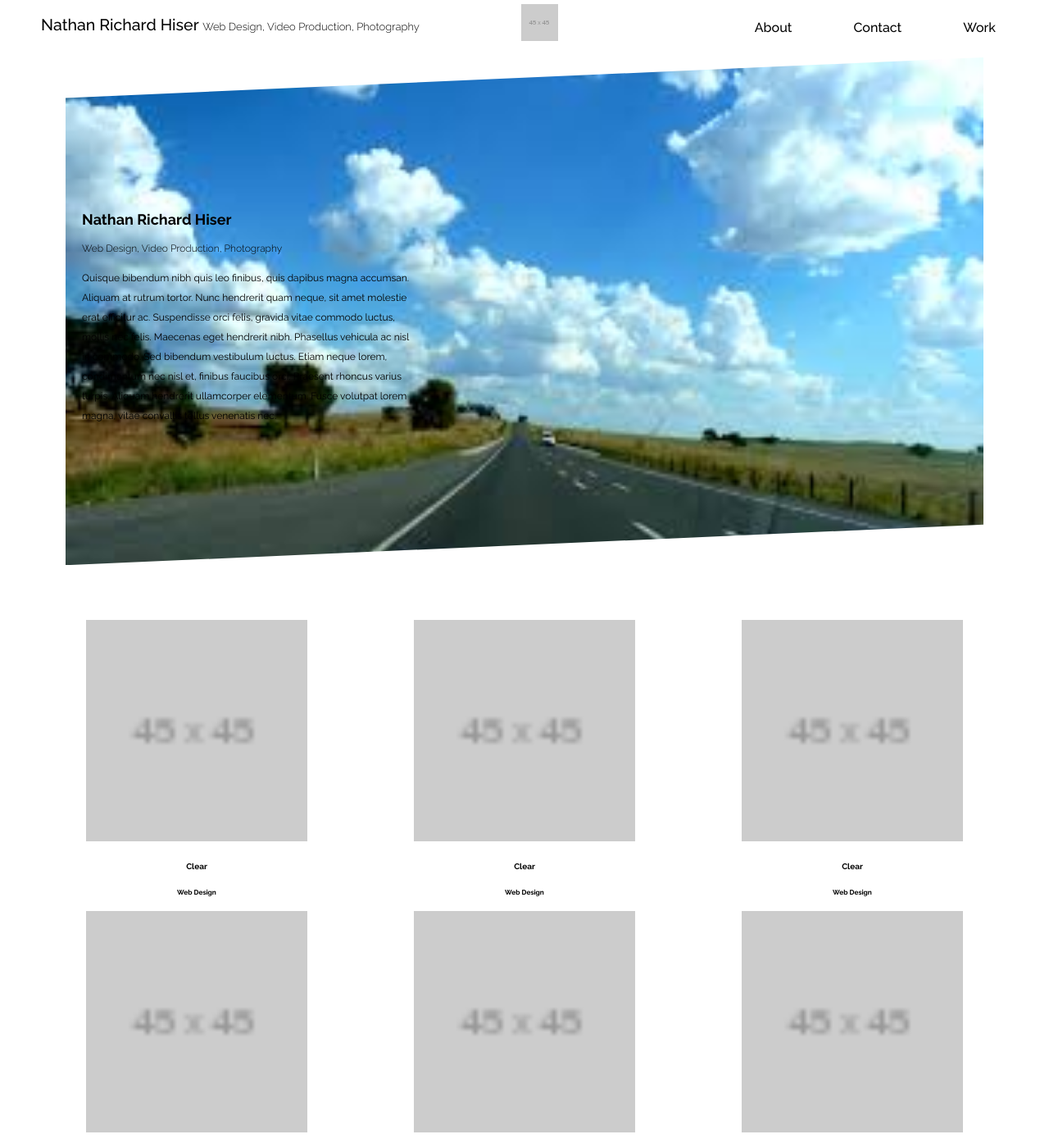
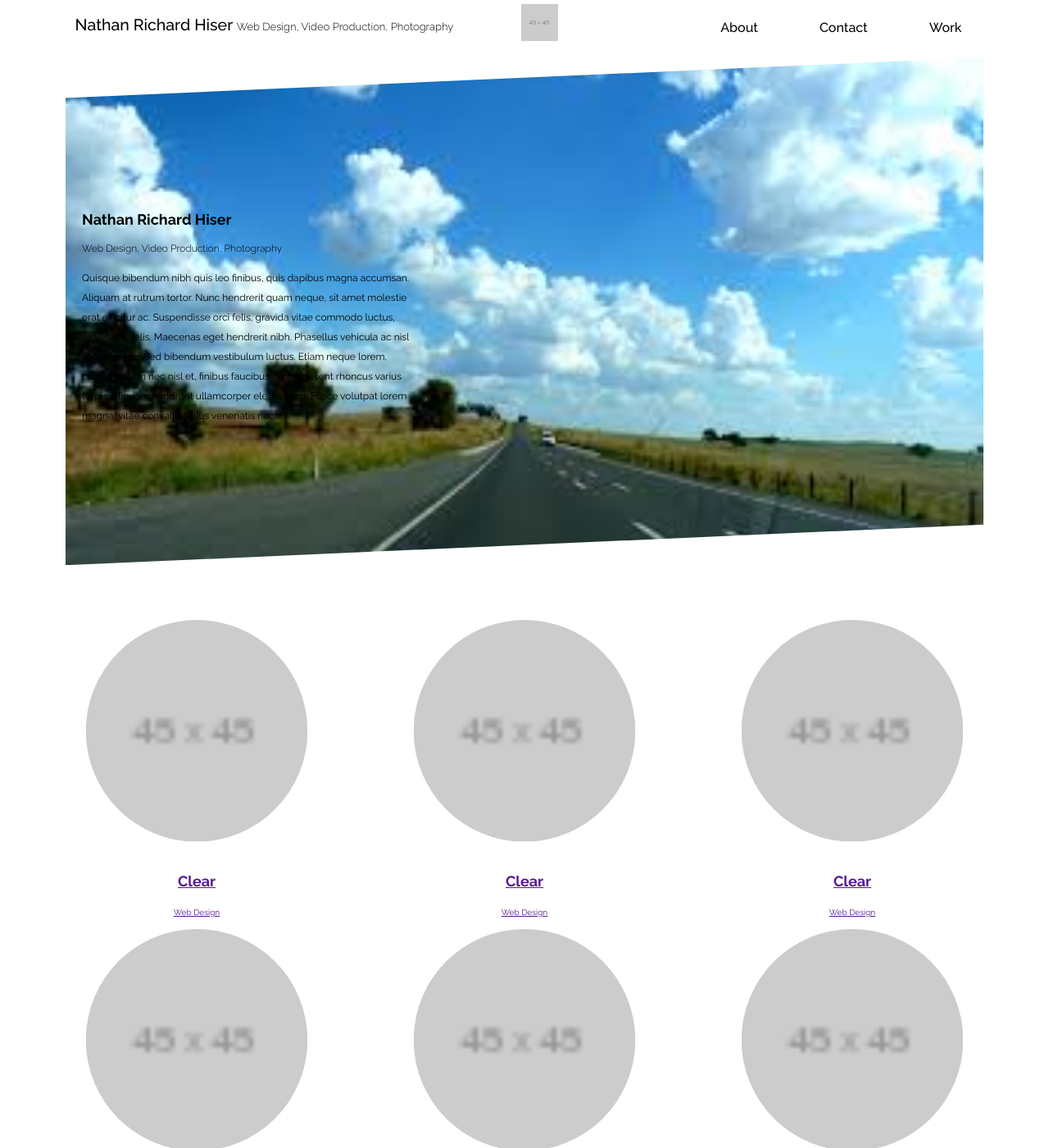
Before and after one commit to NateHiser/JekyllPortfolio, a Jekyll site: the page built from index.md, in a window 1280 px wide and 1400 px high. Shown: the whole window at 82% size. Built offline with Jekyll 4.4.1, drawn with Linux system fonts in a browser that asks for light colours; some of the changed text lies outside the part shown.

Commit message:
general fixes

```diff
--- a/_includes/projectList.html
+++ b/_includes/projectList.html
@@ -2,9 +2,11 @@
 
   {% for post in site.posts %}
     <div class="projprev">
-      <img src="{{ post.photo }}" >
-      <h4> {{ post.title }} </h4>
-      <h5> {{ post.category }} </h5>
+      <a href= "{{ post.URL }}" >
+        <img src="{{ post.photo }}" >
+        <h4> {{ post.title }} </h4>
+        <p> {{ post.category }} </p>
+      </a>
     </div>
   {%endfor %}
 
--- /dev/null
+++ b/_layouts/present.html
@@ -0,0 +1,5 @@
+{% include header.html %}
+
+{{content}}
+
+{% include footer.html %}
--- a/styles.css
+++ b/styles.css
@@ -18,8 +18,8 @@
 }
 
 footer{
-  margin: 0 200px;
-  padding-bottom: 100px;
+  margin: 80px 200px;
+  padding-bottom: 50px;
   display:flex;
   justify-content: space-between;
 }
@@ -28,10 +28,34 @@
   text-align: center;
 }
 
+.footerNotes img{
+  clip-path: circle(50.1% at 50% 50%);
+}
+
 h1 {
   font-size: 1.3em;
   font-weight: 300;
   margin:0;
+}
+
+h2{
+padding-left: 60px;
+font-weight:700;
+font-size: 1.8em;
+margin-bottom:5px;
+}
+
+h3{
+padding-left: 60px;
+font-weight:300;
+font-size: 1.2em;
+margin-top:5px;
+}
+
+h4{
+font-weight:700;
+font-size: 1.8em;
+margin-bottom: 0;
 }
 
 header {
@@ -44,22 +68,11 @@
   z-index: 1;
 }
 
-header img {
+header .logo img{
   padding-top: 15px;
-  width:45px;
+  margin:0 auto;
 }
 
-header .logo {
-  padding-top: 15px;
-    margin:0 auto;
-}
-
-.intro {
-  background-image: url("images/placeholder.jpg");
-  background-size: cover;
-  color: #fff;
-  position: relative;
-}
 
 .about img {
   clip-path: polygon(0 8%, 100% 0, 100% 92%, 0 100%);
@@ -80,20 +93,6 @@
     transform: translate(-50%, -50%);
     width: 100%;
   }
-
-h2{
-  padding-left: 60px;
-  font-weight:700;
-  font-size: 1.8em;
-  margin-bottom:5px;
-}
-
-h3{
-  padding-left: 60px;
-  font-weight:300;
-  font-size: 1.2em;
-  margin-top:5px;
-}
 
 .about p{
   width:400px;
@@ -134,10 +133,7 @@
 
 .projprev img{
   width:75%;
-}
-
-.projprev h4{
-
+  clip-path: circle(50.1% at 50% 50%);
 }
 
 ul {
```
Also changed, not shown: _posts/2018-4-30-clear.md (+3 -2 lines), _posts/2018-4-30-clear0.md (+4 -3 lines), 6 other files.
